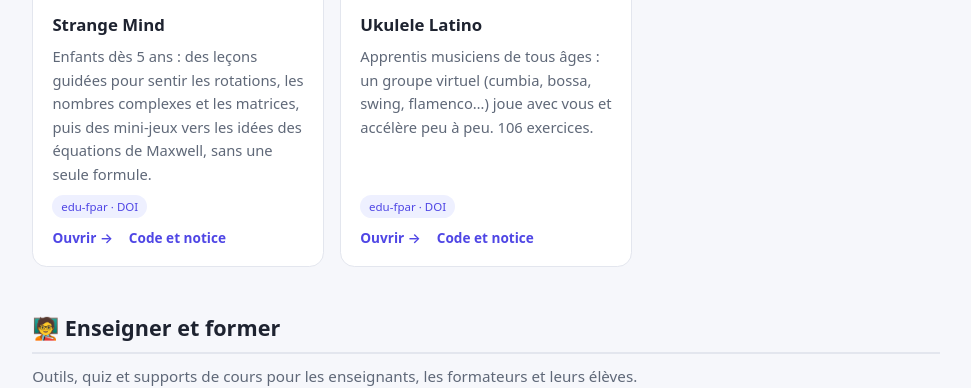
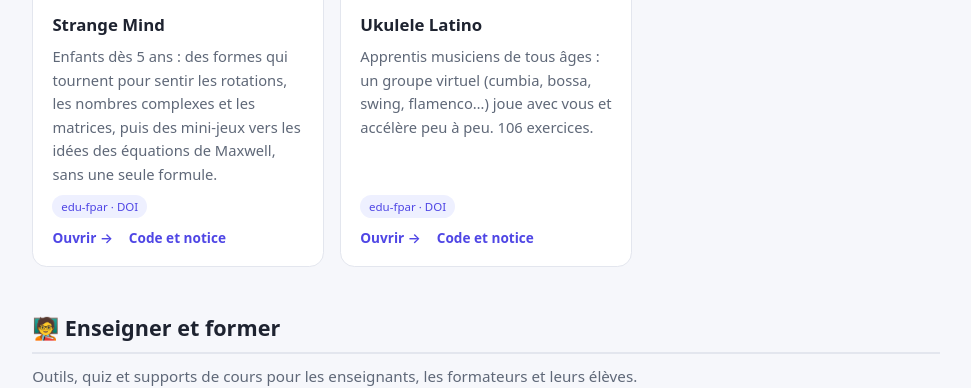
Before and after one commit to fxpar/fxpar.github.io, a plain HTML site: page index.html in a window 1280 px wide. Shown: the part 1781-2169 px from the top of the page, without its empty margins (289-1260 px from the left). Drawn offline with Linux system fonts and the light colour scheme.

Commit message:
Strange Mind : des formes qui tournent, plus de « leçons »
Co-Authored-By: Claude Opus 5.5 <noreply@anthropic.com>

```diff
--- a/index.html
+++ b/index.html
@@ -164,7 +164,7 @@ const EDU = [
   { n: 'star-nav', t: 'Star Nav', site: 'https://edu-fpar.github.io/star-nav/#niveau-1', img: 'https://raw.githubusercontent.com/edu-fpar/star-nav/main/screenshots/hero-fr.png',
     d: 'Enfants dès 8 ans : la gravité et les trajectoires sans une seule équation, en 31 niveaux de navigation spatiale.' },
   { n: 'strange-mind', t: 'Strange Mind', site: 'https://edu-fpar.github.io/strange-mind/', img: 'https://raw.githubusercontent.com/edu-fpar/strange-mind/main/screenshots/turning-machine-fr.png',
-    d: 'Enfants dès 5 ans : des leçons guidées pour sentir les rotations, les nombres complexes et les matrices, puis des mini-jeux vers les idées des équations de Maxwell, sans une seule formule.' },
+    d: 'Enfants dès 5 ans : des formes qui tournent pour sentir les rotations, les nombres complexes et les matrices, puis des mini-jeux vers les idées des équations de Maxwell, sans une seule formule.' },
   { n: 'latin-ukulele', t: 'Ukulele Latino', site: 'https://edu-fpar.github.io/latin-ukulele/', img: 'https://raw.githubusercontent.com/edu-fpar/latin-ukulele/main/img/interface.png',
     d: 'Apprentis musiciens de tous âges : un groupe virtuel (cumbia, bossa, swing, flamenco…) joue avec vous et accélère peu à peu. 106 exercices.' },
 ].map(e => ({ ...e, c: 'edu', code: 'https://github.com/edu-fpar/' + e.n, edu: true }));
```
